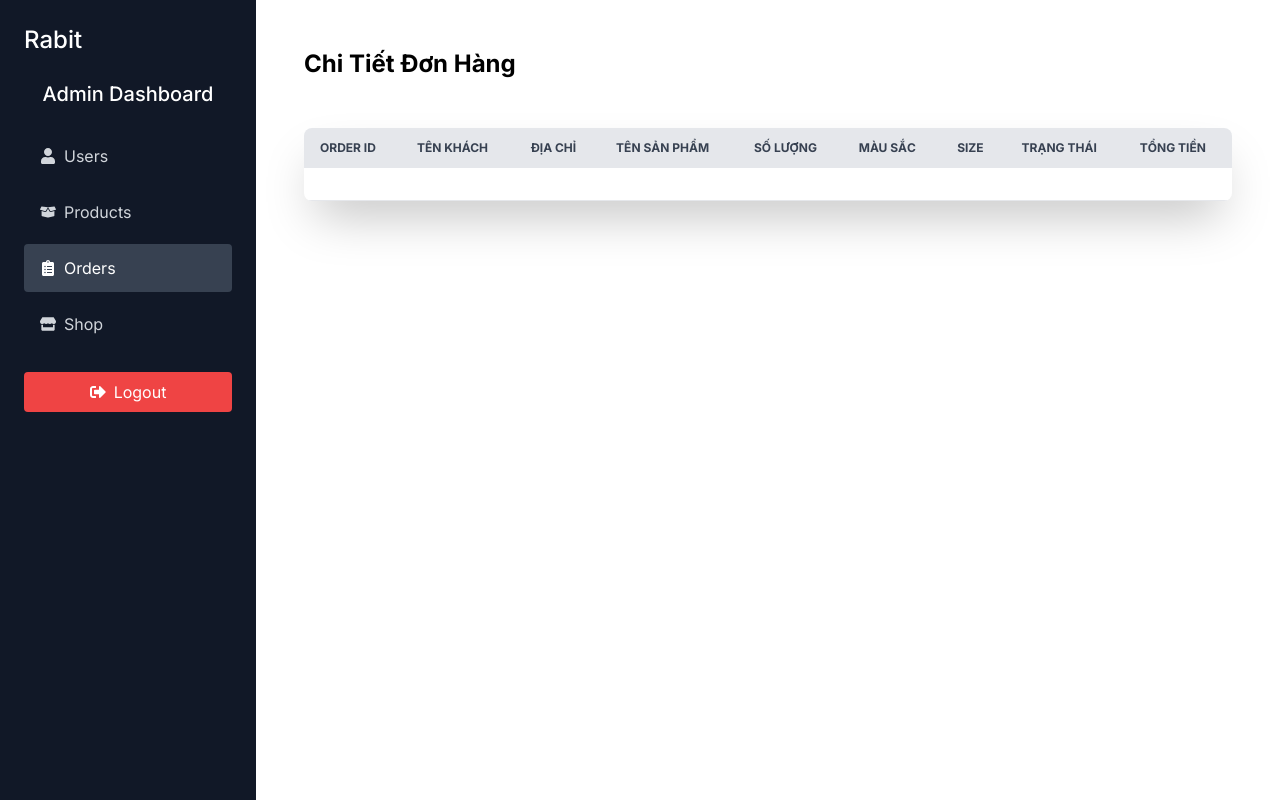
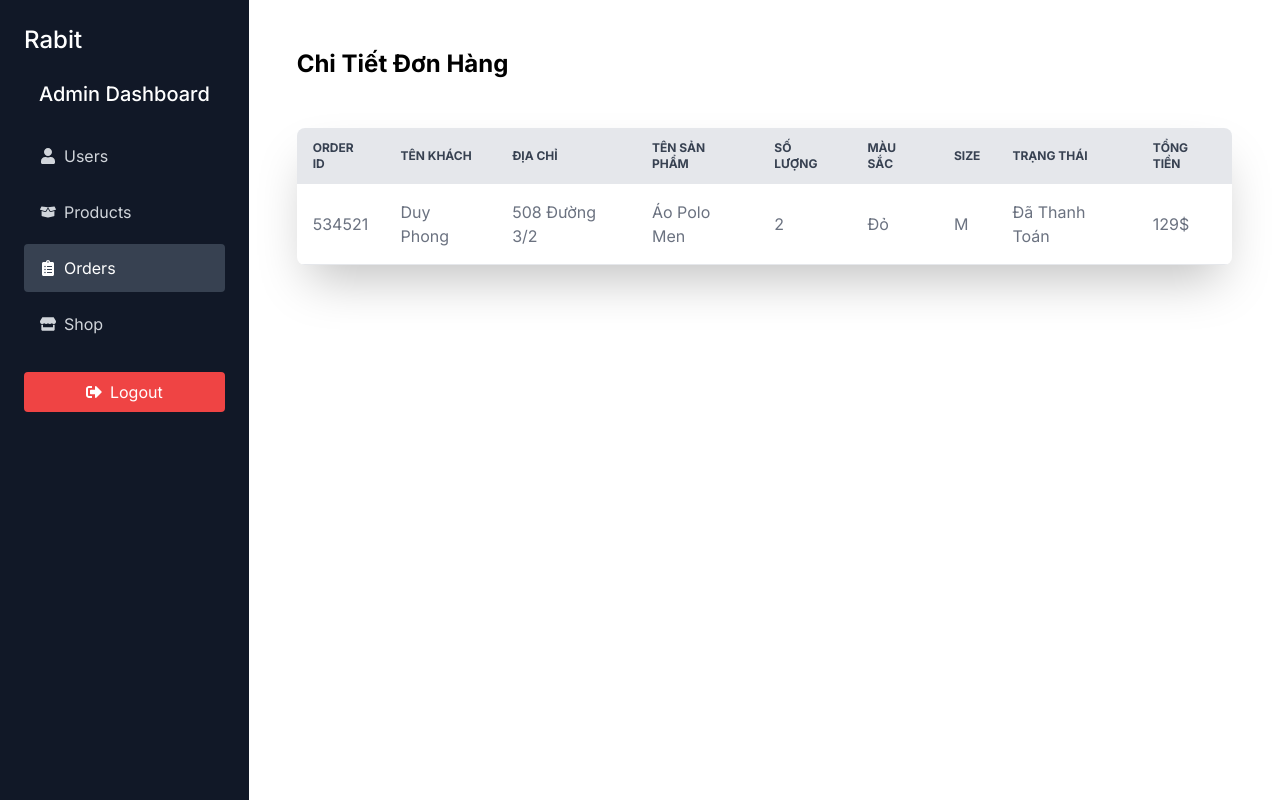
Before and after one commit to duyphong204/DP-Shop, a React (Vite) app in the folder frontend/: page /admin/orders/detail in a window 1280 px wide. Built offline with nearby package versions, Linux system fonts and the light colour scheme; no server answers; sample sign-in values are in the browser's storage.

Commit message:
fix UI myOrderPage and orderManagemtn

```diff
--- a/frontend/src/components/Admin/OrderDetail.jsx
+++ b/frontend/src/components/Admin/OrderDetail.jsx
@@ -1,7 +1,8 @@
 import React from 'react'
 
+const OrderDetail = () => {
 
-const OrderDetail = () => {
+
     return (
      <div className='max-w-7xl mx-auto p-6'>
         <h2 className="text-2xl font-bold mb-12">Chi Tiết Đơn Hàng</h2>
@@ -22,15 +23,15 @@ const OrderDetail = () => {
                 </thead>
                 <tbody>
                         <tr className="border-b">
-                            <td className="p-4"></td>
-                            <td className="p-4"></td>
-                            <td className="p-4"></td>
-                            <td className="p-4"></td>
-                            <td className="p-4"></td>
-                            <td className="p-4"></td>
-                            <td className="p-4"></td>
-                            <td className="p-4"></td>
-                            <td className="p-4"></td>
+                            <td className="p-4">534521</td>
+                            <td className="p-4">Duy Phong</td>
+                            <td className="p-4">508 Đường 3/2</td>
+                            <td className="p-4">Áo Polo Men</td>
+                            <td className="p-4">2</td>
+                            <td className="p-4">Đỏ</td>
+                            <td className="p-4">M</td>
+                            <td className="p-4">Đã Thanh Toán</td>
+                            <td className="p-4">129$</td>
                         </tr>
                 </tbody>
             </table>
--- a/frontend/src/components/Admin/OrderManagement.jsx
+++ b/frontend/src/components/Admin/OrderManagement.jsx
@@ -73,7 +73,7 @@ const OrderManagement = () => {
                                         </button>
                                     </td>
                                     <td>
-                                        <div className=' mr-4 px-4 py-2 bg-yellow-400 hover:bg-yellow-600 rounded-2xl'>
+                                        <div className=' mr-4 px-4 py-2 bg-yellow-400 hover:bg-yellow-600 rounded-2xl text-white'>
                                             <Link to='/admin/orders/detail'>chi tiết</Link>
                                         </div>
                                     </td>
--- a/frontend/src/pages/MyOrdersPage.jsx
+++ b/frontend/src/pages/MyOrdersPage.jsx
@@ -23,7 +23,7 @@ const MyOrdersPage = () => {
   return (
     <div className="max-w-7xl mx-auto p-4 sm:p-6">
         <h2 className="text-xl sm:text-2xl font-bold mb-6">Đơn hàng của tôi</h2>
-        <div className="relative shadow-md sm:rounded-lg overflow-hidden">
+        <div className="relative shadow-md sm:rounded-lg overflow-hidden overflow-x-auto">
             <table className="min-w-full text-left text-gray-500">
                 <thead className="bg-gray-100 text-xs uppercase text-gray-700">
                     <tr >
```
